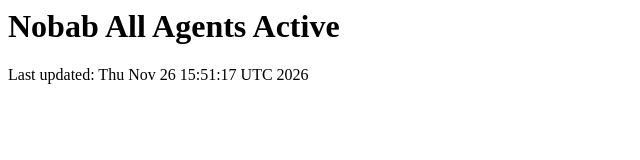
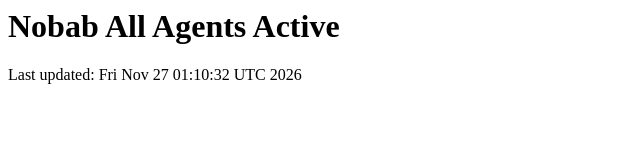
Before and after one commit to gausur/Nobab_Apex_Factory, a plain HTML site: page index.html in a window 1280 px wide. Shown: the full height of the page, 0-640 px from the left. Drawn offline with Linux system fonts and the light colour scheme.

Commit message:
dashboard update

```diff
--- a/index.html
+++ b/index.html
@@ -1 +1 @@
-<html><body><h1>Nobab All Agents Active</h1><p>Last updated: Thu Nov 26 15:51:17 UTC 2026</p></body></html>
+<html><body><h1>Nobab All Agents Active</h1><p>Last updated: Fri Nov 27 01:10:32 UTC 2026</p></body></html>
```
